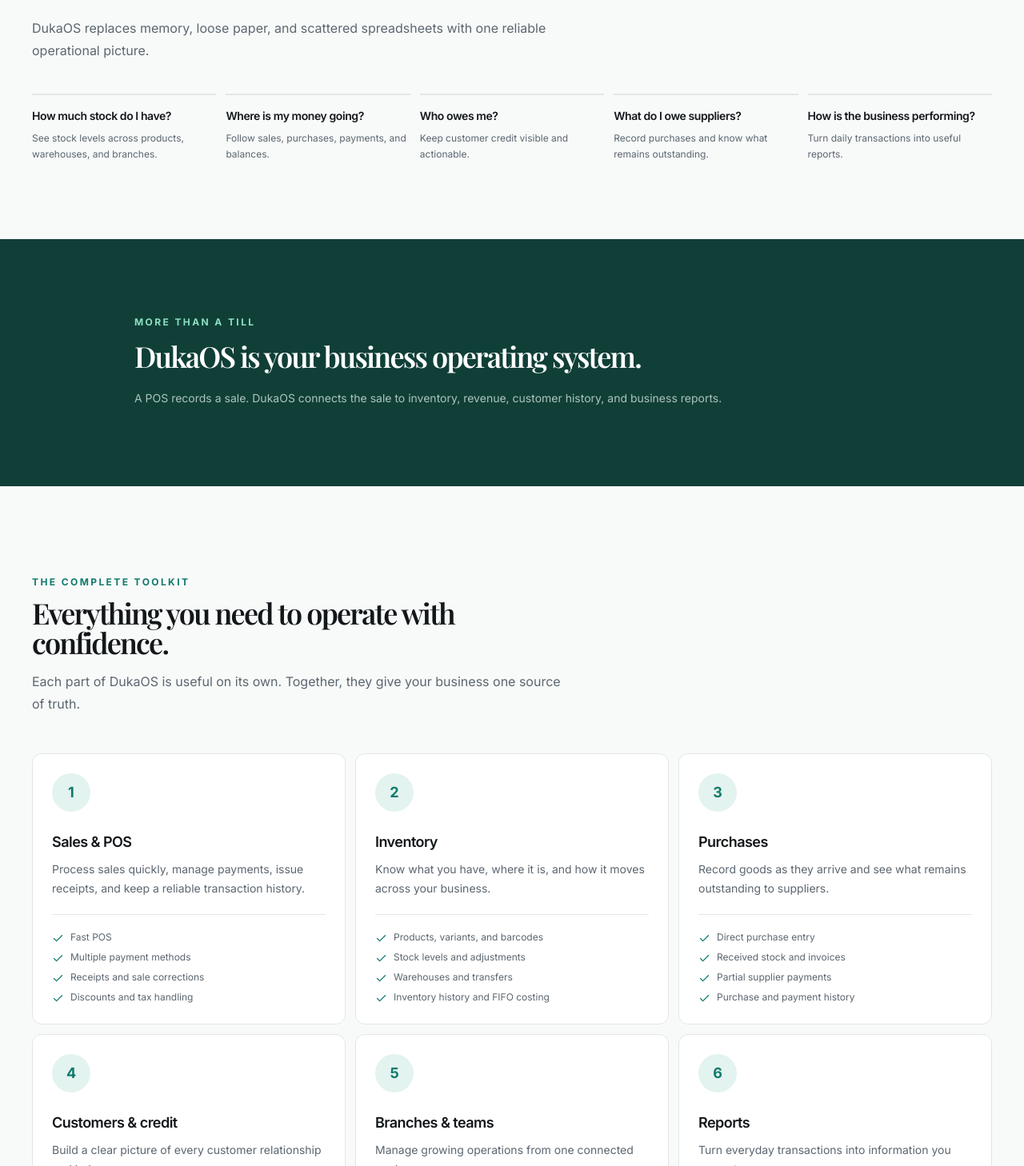
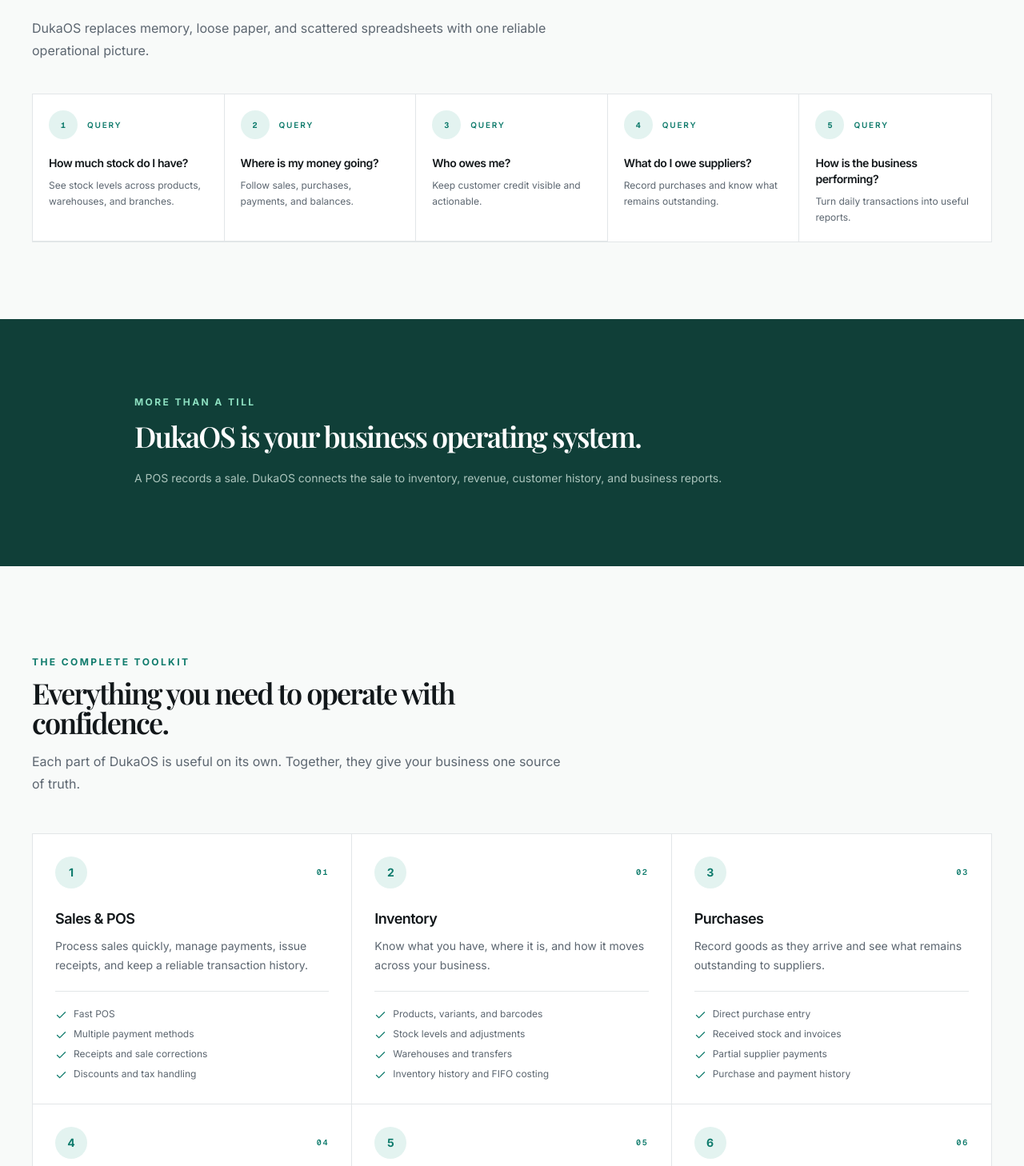
Before and after one commit to leonochieng436-prog/dukaos-new, a Next.js app: page / in a window 1280 px wide. Shown: the part 1152-2610 px from the top of the page at 80% size. Built offline with nearby package versions, Linux system fonts and the light colour scheme; no server answers; a web font is replaced by a local one.

Commit message:
access to users new changes newest-changs

```diff
--- a/src/app/actions/contact.ts
+++ b/src/app/actions/contact.ts
@@ -15,6 +15,21 @@
   interest: z.string().trim().max(120).optional().or(z.literal("")),
   message: z.string().trim().min(10, "Please share a few more details about your needs."),
 });
+
+function resolveContactRecipient(): string {
+  const explicitRecipient = process.env.CONTACT_TO_EMAIL?.trim();
+  if (explicitRecipient) return explicitRecipient;
+
+  const envFrom = process.env.EMAIL_FROM?.trim();
+  if (envFrom) {
+    const match = envFrom.match(/<([^>]+)>/);
+    if (match?.[1]?.trim()) return match[1].trim();
+    const bareEmail = envFrom.match(/[A-Z0-9._%+-]+@[A-Z0-9.-]+\.[A-Z]{2,}/i)?.[0];
+    if (bareEmail) return bareEmail;
+  }
+
+  return "leonochieng436@gmail.com";
+}
 
 export async function submitContactEnquiry(raw: unknown) {
   const parsed = contactSchema.safeParse(raw);
@@ -43,7 +58,7 @@
       ${input.message}
     `;
 
-    const to = process.env.CONTACT_TO_EMAIL?.trim() || "hello@dukaos.com";
+    const to = resolveContactRecipient();
 
     await sendEmail({
       recipient: to,
--- a/src/components/legal-popups.tsx
+++ b/src/components/legal-popups.tsx
@@ -1,6 +1,5 @@
 "use client";
 
-import Link from "next/link";
 import { X } from "lucide-react";
 import { useEffect, useState } from "react";
 import { getCookieConsent, type CookieConsentPreferences } from "@/lib/cookie-consent";
@@ -528,11 +527,13 @@
   onAccept,
   onReject,
   onSavePreferences,
+  onOpenLegal,
 }: {
   open: boolean;
   onAccept: () => void;
   onReject: () => void;
   onSavePreferences?: (preferences: CookieConsentPreferences) => void;
+  onOpenLegal?: (tab: LegalTab) => void;
 }) {
   const [preferencesOpen, setPreferencesOpen] = useState(false);
 
@@ -561,13 +562,21 @@
                 Essential cookies are always active. Optional cookies are only used according to your preferences.
               </p>
               <div className="mt-3 flex flex-wrap items-center gap-3 text-xs text-slate-700">
-                <Link href="/cookie-policy" className="font-medium underline-offset-2 hover:text-primary hover:underline">
+                <button
+                  type="button"
+                  onClick={() => onOpenLegal?.("cookies")}
+                  className="font-medium underline-offset-2 hover:text-primary hover:underline"
+                >
                   Cookie Policy
-                </Link>
+                </button>
                 <span aria-hidden="true">·</span>
-                <Link href="/privacy-policy" className="font-medium underline-offset-2 hover:text-primary hover:underline">
+                <button
+                  type="button"
+                  onClick={() => onOpenLegal?.("privacy")}
+                  className="font-medium underline-offset-2 hover:text-primary hover:underline"
+                >
                   Privacy Policy
-                </Link>
+                </button>
               </div>
             </div>
 
--- a/src/components/marketing-landing-page.tsx
+++ b/src/components/marketing-landing-page.tsx
@@ -3,7 +3,7 @@
 import Image from "next/image";
 import Link from "next/link";
 import { useSyncExternalStore, useState } from "react";
-import { CookieConsentBanner } from "@/components/legal-popups";
+import { CookieConsentBanner, LegalModal, type LegalTab } from "@/components/legal-popups";
 import { MarketingFooter, RevealOnScroll, ScrollToTopButton } from "@/components/marketing/page-shell";
 import { getCookieConsent, setCookieConsent } from "@/lib/cookie-consent";
 import {
@@ -517,6 +517,8 @@
 export function MarketingLandingPage() {
   const [menuOpen, setMenuOpen] = useState(false);
   const [bannerDismissed, setBannerDismissed] = useState(false);
+  const [legalOpen, setLegalOpen] = useState(false);
+  const [legalTab, setLegalTab] = useState<LegalTab>("privacy");
   const isClient = useSyncExternalStore(
     () => () => {},
     () => true,
@@ -744,7 +746,7 @@
             one reliable operational picture.
           </p>
         </div>
-        <div className="mt-10 grid gap-3 sm:grid-cols-2 lg:grid-cols-5">
+        <div className="mt-10 grid overflow-hidden border border-border bg-white sm:grid-cols-2 lg:grid-cols-5">
           {[
             [
               "How much stock do I have?",
@@ -763,14 +765,36 @@
               "How is the business performing?",
               "Turn daily transactions into useful reports.",
             ],
-          ].map(([title, text]) => (
-            <div key={title} className="border-t-2 border-primary pt-4">
-              <h3 className="text-sm font-semibold">{title}</h3>
+          ].map(([title, text], index) => {
+            const isLastColumn = (index + 1) % 5 === 0;
+            const isLastRow = index >= 3;
+
+            return (
+              <div
+                key={title}
+                className={[
+                  "group bg-white p-5 transition-colors duration-200 hover:bg-[#f3f8ff]",
+                  !isLastColumn ? "border-r border-border" : "",
+                  !isLastRow ? "border-b border-border" : "",
+                ].join(" ")}
+              >
+                <div className="flex items-center gap-3">
+                  <span className="grid h-9 w-9 place-items-center rounded-full bg-primary-tint font-tabular text-[10px] font-bold text-primary">
+                    {index + 1}
+                  </span>
+                  <span className="text-[10px] font-semibold uppercase tracking-[0.18em] text-primary">
+                    Query
+                  </span>
+                </div>
+                <h3 className="mt-5 text-sm font-semibold text-foreground">
+                  {title}
+                </h3>
                 <p className="mt-2 text-xs leading-5 text-muted-foreground">
                   {text}
                 </p>
               </div>
-          ))}
+            );
+          })}
         </div>
       </section>
 
@@ -807,30 +831,43 @@
             business one source of truth.
           </p>
         </div>
-        <div className="mt-12 grid gap-3 md:grid-cols-2 lg:grid-cols-3">
-          {featureGroups.map(({ name, description, items }, index) => (
+        <div className="mt-12 grid grid-cols-1 gap-0 overflow-hidden border border-border bg-white sm:grid-cols-2 lg:grid-cols-3">
+          {featureGroups.map(({ name, description, items }, index) => {
+            const isLastColumn = (index + 1) % 3 === 0;
+            const isLastRow = index >= featureGroups.length - (featureGroups.length % 3 === 0 ? 3 : featureGroups.length % 3);
+
+            return (
               <article
                 key={name}
-              className="reveal-on-scroll group rounded-xl border border-border bg-white p-6 transition-all duration-200 hover:border-primary hover:bg-primary hover:shadow-[0_20px_42px_rgba(15,123,108,0.16)]"
+                className={[
+                  "reveal-on-scroll bg-white p-7 transition-colors duration-200 hover:bg-[#f3f8ff]",
+                  !isLastColumn ? "border-r border-border" : "",
+                  !isLastRow ? "border-b border-border" : "",
+                ].join(" ")}
                 style={{ transitionDelay: `${index * 60}ms` }}
               >
-              <div className="grid h-12 w-12 place-items-center rounded-full bg-primary-tint text-lg font-bold text-primary transition-colors duration-200 group-hover:bg-white/12 group-hover:text-white">
+                <div className="flex items-center justify-between gap-3">
+                  <div className="grid h-10 w-10 place-items-center rounded-full bg-primary-tint text-sm font-bold text-primary">
                     {index + 1}
                   </div>
-              <h3 className="mt-6 text-lg font-semibold text-foreground transition-colors duration-200 group-hover:text-white">
+                  <span className="font-tabular text-[10px] font-semibold uppercase tracking-[0.18em] text-primary">
+                    {String(index + 1).padStart(2, "0")}
+                  </span>
+                </div>
+                <h3 className="mt-6 text-lg font-semibold text-foreground">
                   {name}
                 </h3>
-              <p className="mt-2 min-h-12 text-sm leading-6 text-muted-foreground transition-colors duration-200 group-hover:text-emerald-50/90">
+                <p className="mt-2 min-h-12 text-sm leading-6 text-muted-foreground">
                   {description}
                 </p>
-              <ul className="mt-5 space-y-2 border-t border-border pt-5 transition-colors duration-200 group-hover:border-white/20">
+                <ul className="mt-5 space-y-2 border-t border-border pt-5">
                   {items.map((item) => (
                     <li
                       key={item}
-                    className="flex gap-2 text-xs text-muted-foreground transition-colors duration-200 group-hover:text-emerald-50/90"
+                      className="flex gap-2 text-xs text-muted-foreground"
                     >
                       <Check
-                      className="mt-0.5 shrink-0 text-primary transition-colors duration-200 group-hover:text-white"
+                        className="mt-0.5 shrink-0 text-primary"
                         size={15}
                       />
                       {item}
@@ -838,7 +875,8 @@
                   ))}
                 </ul>
               </article>
-          ))}
+            );
+          })}
         </div>
       </section>
 
@@ -859,30 +897,42 @@
             When work happens in one place, the next step does not get lost.
           </p>
         </div>
-        <div className="mt-12 grid gap-4 lg:grid-cols-3">
-          {workflows.map(({ title, steps }, index) => (
+        <div className="mt-12 grid overflow-hidden border border-border bg-white lg:grid-cols-3">
+          {workflows.map(({ title, steps }, index) => {
+            const isLastColumn = index === workflows.length - 1;
+
+            return (
               <article
                 key={title}
-              className="group rounded-xl border border-border bg-white p-6 transition-all duration-200 hover:border-primary hover:bg-primary hover:shadow-[0_20px_42px_rgba(15,123,108,0.16)]"
+                className={[
+                  "group bg-white p-6 transition-colors duration-200 hover:bg-[#f3f8ff]",
+                  !isLastColumn ? "border-r border-border" : "",
+                  "border-b border-border lg:border-b-0",
+                ].join(" ")}
               >
-              <div className="grid h-12 w-12 place-items-center rounded-full bg-primary-tint text-lg font-bold text-primary transition-colors duration-200 group-hover:bg-white/12 group-hover:text-white">
+                <div className="flex items-center justify-between gap-3">
+                  <div className="grid h-10 w-10 place-items-center rounded-full bg-primary-tint text-sm font-bold text-primary">
                     {index + 1}
                   </div>
-              <h3 className="mt-5 text-base font-semibold text-foreground transition-colors duration-200 group-hover:text-white">
+                  <span className="font-tabular text-[10px] font-semibold uppercase tracking-[0.18em] text-primary">
+                    Step {index + 1}
+                  </span>
+                </div>
+                <h3 className="mt-5 text-base font-semibold text-foreground">
                   {title}
                 </h3>
                 <div className="mt-6 space-y-2">
                   {steps.map((step, stepIndex) => (
                     <div key={step} className="flex items-center gap-3">
-                    <span className="grid h-6 w-6 shrink-0 place-items-center rounded-full bg-primary-tint font-tabular text-[10px] font-bold text-primary transition-colors duration-200 group-hover:bg-white/12 group-hover:text-white">
+                      <span className="grid h-6 w-6 shrink-0 place-items-center rounded-full bg-primary-tint font-tabular text-[10px] font-bold text-primary">
                         {stepIndex + 1}
                       </span>
-                    <span className="text-xs text-muted-foreground transition-colors duration-200 group-hover:text-emerald-50/90">
+                      <span className="text-xs text-muted-foreground">
                         {step}
                       </span>
                       {stepIndex < steps.length - 1 && (
                         <ArrowRight
-                        className="ml-auto text-border-strong transition-colors duration-200 group-hover:text-white/70"
+                          className="ml-auto text-border-strong"
                           size={14}
                         />
                       )}
@@ -890,7 +940,8 @@
                   ))}
                 </div>
               </article>
-          ))}
+            );
+          })}
         </div>
       </section>
 
@@ -1128,13 +1179,27 @@
         </div>
       </section>
 
-      <MarketingFooter />
+      <MarketingFooter onOpenLegal={(tab) => {
+        setLegalTab(tab);
+        setLegalOpen(true);
+      }} />
 
       <CookieConsentBanner
         open={cookieBannerOpen}
         onAccept={handleAcceptConsent}
         onReject={handleRejectConsent}
         onSavePreferences={handleSavePreferences}
+        onOpenLegal={(tab) => {
+          setLegalTab(tab);
+          setLegalOpen(true);
+        }}
+      />
+
+      <LegalModal
+        open={legalOpen}
+        tab={legalTab}
+        onTabChange={setLegalTab}
+        onClose={() => setLegalOpen(false)}
       />
     </main>
   );
--- a/src/components/marketing/about-page.tsx
+++ b/src/components/marketing/about-page.tsx
@@ -1,4 +1,6 @@
+"use client";
 import Link from "next/link";
+import { useState } from "react";
 import {
   ArrowRight,
   BarChart3,
@@ -13,6 +15,7 @@
   Users,
 } from "lucide-react";
 import { JsonLdScript, MarketingFooter, MarketingPageHeader, RevealOnScroll, ScrollToTopButton } from "@/components/marketing/page-shell";
+import { LegalModal, type LegalTab } from "@/components/legal-popups";
 
 const problemFlow = [
   "Sale",
@@ -135,13 +138,19 @@
 };
 
 export function AboutPageContent() {
+  const [legalOpen, setLegalOpen] = useState(false);
+  const [legalTab, setLegalTab] = useState<LegalTab>("privacy");
+
   return (
     <>
       <JsonLdScript data={structuredData} />
       <main className="min-h-screen bg-[#f8faf9] text-foreground">
         <RevealOnScroll />
         <ScrollToTopButton />
-        <MarketingPageHeader active="about" />
+        <MarketingPageHeader active="about" onOpenLegal={(tab) => {
+          setLegalTab(tab);
+          setLegalOpen(true);
+        }} />
 
         <section
           className="reveal-on-scroll relative overflow-hidden border-b border-[#dce8e3]"
@@ -455,7 +464,17 @@
           </div>
         </section>
 
-        <MarketingFooter />
+        <MarketingFooter onOpenLegal={(tab) => {
+          setLegalTab(tab);
+          setLegalOpen(true);
+        }} />
+
+        <LegalModal
+          open={legalOpen}
+          tab={legalTab}
+          onTabChange={setLegalTab}
+          onClose={() => setLegalOpen(false)}
+        />
       </main>
     </>
   );
--- a/src/components/marketing/contact-page.tsx
+++ b/src/components/marketing/contact-page.tsx
@@ -10,6 +10,7 @@
   Phone,
 } from "lucide-react";
 import { submitContactEnquiry } from "@/app/actions/contact";
+import { LegalModal, type LegalTab } from "@/components/legal-popups";
 import { JsonLdScript, MarketingFooter, MarketingPageHeader, RevealOnScroll, ScrollToTopButton } from "@/components/marketing/page-shell";
 
 const faqs = [
@@ -50,6 +51,8 @@
 
 export function ContactPageContent() {
   const [isSubmitted, setIsSubmitted] = useState(false);
+  const [legalOpen, setLegalOpen] = useState(false);
+  const [legalTab, setLegalTab] = useState<LegalTab>("privacy");
   const [state, formAction, isPending] = useActionState(
     async (_previousState: typeof initialState, formData: FormData) => {
       const payload = {
@@ -101,7 +104,10 @@
       <main className="min-h-screen bg-[#f8faf9] text-foreground">
         <RevealOnScroll />
         <ScrollToTopButton />
-        <MarketingPageHeader active="contact" />
+        <MarketingPageHeader active="contact" onOpenLegal={(tab) => {
+          setLegalTab(tab);
+          setLegalOpen(true);
+        }} />
 
         <section className="reveal-on-scroll border-b border-border bg-white">
           <div className="mx-auto grid max-w-7xl gap-10 px-5 py-16 sm:px-8 lg:grid-cols-[1.1fr_0.9fr] lg:items-center lg:px-10 lg:py-24">
@@ -333,7 +339,17 @@
           </div>
         </section>
 
-        <MarketingFooter />
+        <MarketingFooter onOpenLegal={(tab) => {
+          setLegalTab(tab);
+          setLegalOpen(true);
+        }} />
+
+        <LegalModal
+          open={legalOpen}
+          tab={legalTab}
+          onTabChange={setLegalTab}
+          onClose={() => setLegalOpen(false)}
+        />
       </main>
     </>
   );
```
Also changed, not shown: src/components/marketing/page-shell.tsx (+88 -11 lines), 1 other file (tests, documents, lock files or other folders). Lines whose indentation alone changed are shown as unchanged.
